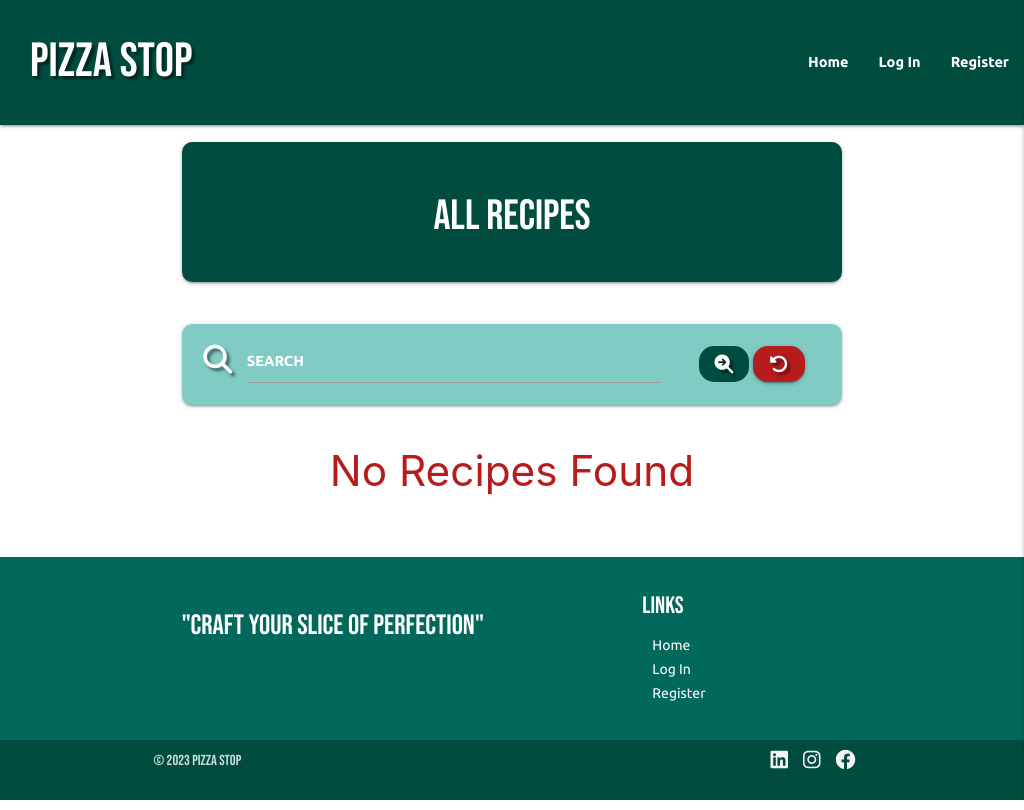
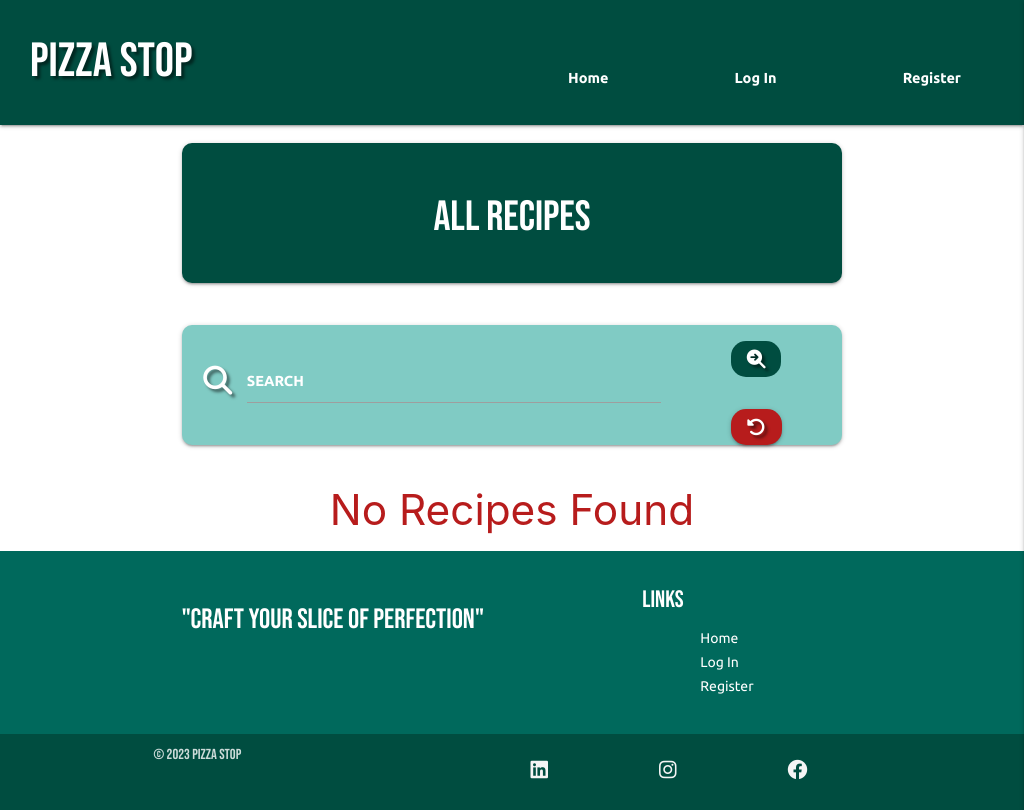
Before and after one commit to AHendley84/Pizza-Stop-MIlestone-Project-3, a Flask app: page /get_recipes in a window 1024 px wide. Run offline with Flask 3, Linux system fonts and the light colour scheme; data that the repository does not hold is empty; some libraries are stand-ins or nearby versions.

Commit message:
Fix margin error on button-bar on view recipe

```diff
--- a/static/css/style.css
+++ b/static/css/style.css
@@ -252,6 +252,14 @@ body {
 .card-radius .row {
     margin: 0;
 }
+
+.button-bar, a {
+    margin: 16px;
+}
+
+.button-bar, button {
+    margin: 16px;
+}
 /** End view recipes **/
 
 /** Edit recipe template **/
@@ -317,9 +325,27 @@ li {
     .nav-wrapper .brand-logo {
         padding-left: 30px;
     }
+
+    .button-bar, a {
+        margin-left: 32px;
+        margin-right: 32px;
+    }
+
+    .button-bar, button {
+        margin-left: 32px;
+        margin-right: 32px;
+    }
 }
 
 @media only screen and (max-width: 1200px) {
+    .button-bar, a {
+        margin-left: 48px;
+        margin-right: 48px;
+    }
 
+    .button-bar, button {
+        margin-left: 48px;
+        margin-right: 48px;
+    }
 
 }
```
Also changed, not shown: TESTING.md (+0 -2 lines), templates/view_recipe.html (+5 -6 lines).
